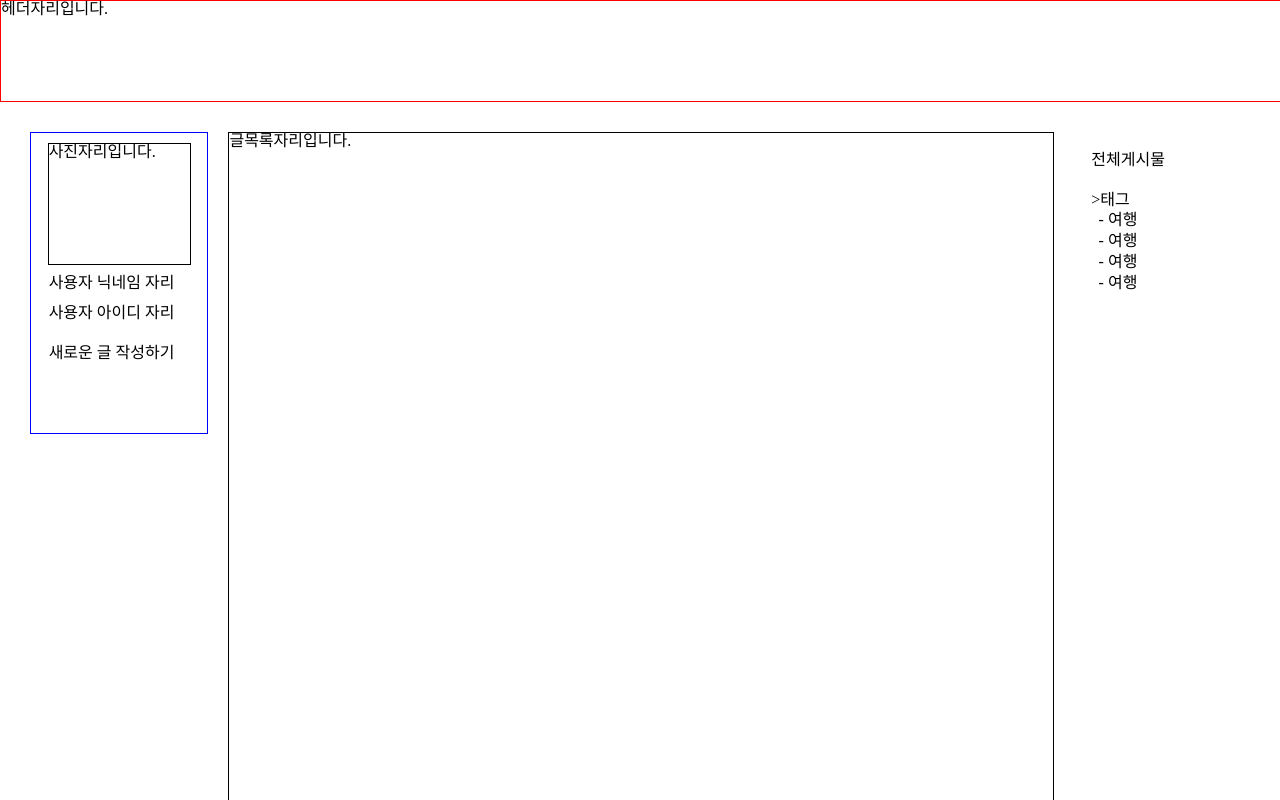
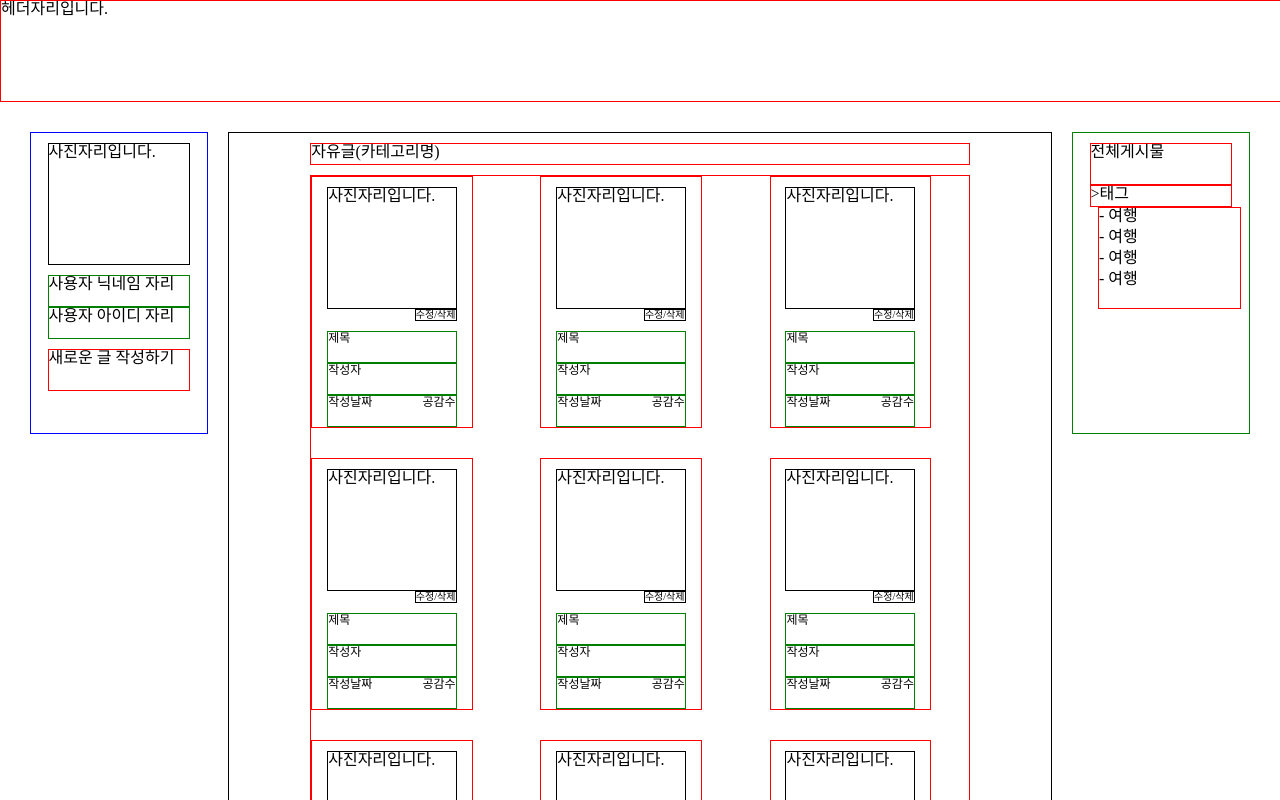
Before and after one commit to KEA-Lucky7/Lucky7-FE, a React (Vite) app: page /myblog in a window 1280 px wide. Shown: the top 800 px of the page. Built offline with nearby package versions, Linux system fonts and the light colour scheme.

Commit message:
feat : 내블로그 글 Grid 배열 리스트 뼈대 작성

```diff
--- a/src/components/myblogPage/MyblogPostList.tsx
+++ b/src/components/myblogPage/MyblogPostList.tsx
@@ -1,9 +1,21 @@
 import React from 'react';
 import * as S from "./styles/MyblogPostCss";
+import GridItem from './myblogItems/GridItem';
 export default function MyblogPostList() {
     return (
         <S.MyblogPostContainer>
-            글목록자리입니다.
+            <S.Title>자유글(카테고리명)</S.Title>
+            <S.GridBox>
+                <GridItem />
+                <GridItem />
+                <GridItem />
+                <GridItem />
+                <GridItem />
+                <GridItem />
+                <GridItem />
+                <GridItem />
+                <GridItem />
+            </S.GridBox>
         </S.MyblogPostContainer>
     )
 }
--- /dev/null
+++ b/src/components/myblogPage/myblogItems/GridItem.tsx
@@ -0,0 +1,26 @@
+import React from 'react'
+import * as S from "../styles/MyblogPostCss"
+export default function GridItem() {
+    return (
+        <>
+            <S.GridItem>
+                <S.Picturecontainer>
+                    사진자리입니다.
+                </S.Picturecontainer>
+                <S.FixandDelete>
+                    수정/삭제
+                </S.FixandDelete>
+                <S.PostName>
+                    제목
+                </S.PostName>
+                <S.PostWriter>
+                    작성자
+                </S.PostWriter>
+                <S.PostDate>
+                    <div>작성날짜</div>
+                    <div>공감수</div>
+                </S.PostDate>
+            </S.GridItem>
+        </>
+    )
+}
--- a/src/components/myblogPage/styles/MyblogPostCss.ts
+++ b/src/components/myblogPage/styles/MyblogPostCss.ts
@@ -6,3 +6,74 @@ export const MyblogPostContainer = styled.div`
     height: 1000px;
     border: 1px solid black;
 `;
+
+export const Picturecontainer = styled.div`
+    width: 80%;
+    height: 120px;
+    border: 1px solid black;
+    margin: 0 auto;
+    margin-top: 10px;
+`;
+
+export const FixandDelete = styled.div`
+    width: 25%;
+    height: 10px;
+    border: 1px solid black;
+    margin: 0px 15px 10px auto;
+    font-size: 10px;
+`;
+
+
+export const Title = styled.div`
+    width: 80%;
+    height: 20px;
+    margin: 0 auto;
+    margin-top: 10px;
+    margin-bottom: 10px;
+    border: 1px solid red;
+    vertical-align: middle;
+`;
+
+export const GridBox = styled.div`
+    width: 80%;
+    margin: 0 auto;
+    display: grid;
+    grid-template-columns: repeat(3, 1fr); /* 3개의 열 */
+    grid-gap: 30px; /* 그리드 간격 설정 */
+    border: 1px solid red;
+
+`;
+
+export const GridItem = styled.div`
+    width: 80%;
+    height: 250px;
+    border: 1px solid red;
+`;
+
+export const PostName = styled.div`
+    width: 80%;
+    height: 30px;
+    margin: 0 auto;
+    border: 1px solid green;
+    font-size: 12px;
+`;
+
+export const PostWriter = styled.div`
+    width: 80%;
+    height: 30px;
+    margin: 0 auto;
+    border: 1px solid green;
+    font-size: 12px;
+`;
+
+export const PostDate = styled.div`
+    width: 80%;
+    height: 30px;
+    margin: 0 auto;
+    border: 1px solid green;
+    font-size: 12px;
+    display: flex;
+    justify-content: space-between;
+    margin-left: auto;
+
+`;
--- a/src/components/myblogPage/styles/MyblogWidgetCss.ts
+++ b/src/components/myblogPage/styles/MyblogWidgetCss.ts
@@ -11,6 +11,7 @@ export const MyblogWidgetContainer = styled.div`
 export const MyblogCategoryWidgetContainer = styled.div`
     width: 15%;
     height: 300px;
+    border: 1px solid green;
 `;
 
 export const Picturecontainer = styled.div`
@@ -27,12 +28,14 @@ export const UserNickname = styled.div`
     width: 80%;
     height: 30px;
     margin: 0 auto;
+    border: 1px solid green;
 `;
 
 export const UserId = styled.div`
     width: 80%;
     height: 30px;
     margin: 0 auto;
+    border: 1px solid green;
     margin-bottom: 10px;
 `;
 
@@ -41,7 +44,7 @@ export const CreateNewpostButtonContainer = styled.div`
     width: 80%;
     height: 40px;
     margin: 0 auto;
-
+    border: 1px solid red;
     vertical-align: middle;
 `;
 
@@ -49,8 +52,8 @@ export const Title = styled.div`
     width: 80%;
     height: 40px;
     margin: 0 auto;
-    margin-top: 20px;
-
+    margin-top: 10px;
+    border: 1px solid red;
     vertical-align: middle;
 `;
 
@@ -59,7 +62,7 @@ export const TagBox = styled.div`
     width: 80%;
     height: 20px;
     margin: 0 auto;
-
+    border: 1px solid red;
     vertical-align: middle;
 `;
 
@@ -70,5 +73,6 @@ export const Tag = styled.div`
     height: 100px;
     margin: 0px 0px 0px 25px;
     gap: 5px;
+    border: 1px solid red;
     vertical-align: middle;
 `;
```
